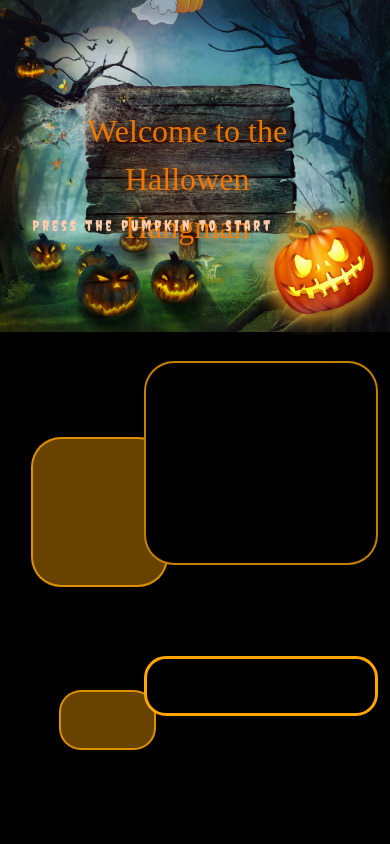
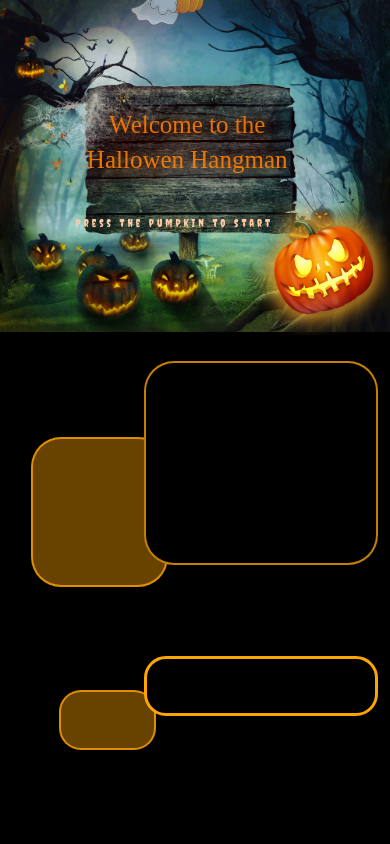
Before and after one commit to ksemal/Word-Guess-Game, a plain HTML site: page index.html in a window 390 px wide. Shown: the top 844 px of the page. Drawn offline with Linux system fonts and the light colour scheme; a web font is replaced by a local one.

Commit message:
update css

```diff
--- a/assets/css/style.css
+++ b/assets/css/style.css
@@ -188,11 +188,12 @@ body {
 }
 @media screen and (max-width: 640px) {
     .heading {
-        left: 25%;
-        line-height: 1.5;
+        line-height: 1.4;
+        font-size: 25px;
+        width: 60%;
     }
     .sm {
-         font-size: 15px;
+         font-size: 11px;
     }
     #button {
         width: 35%;
```
